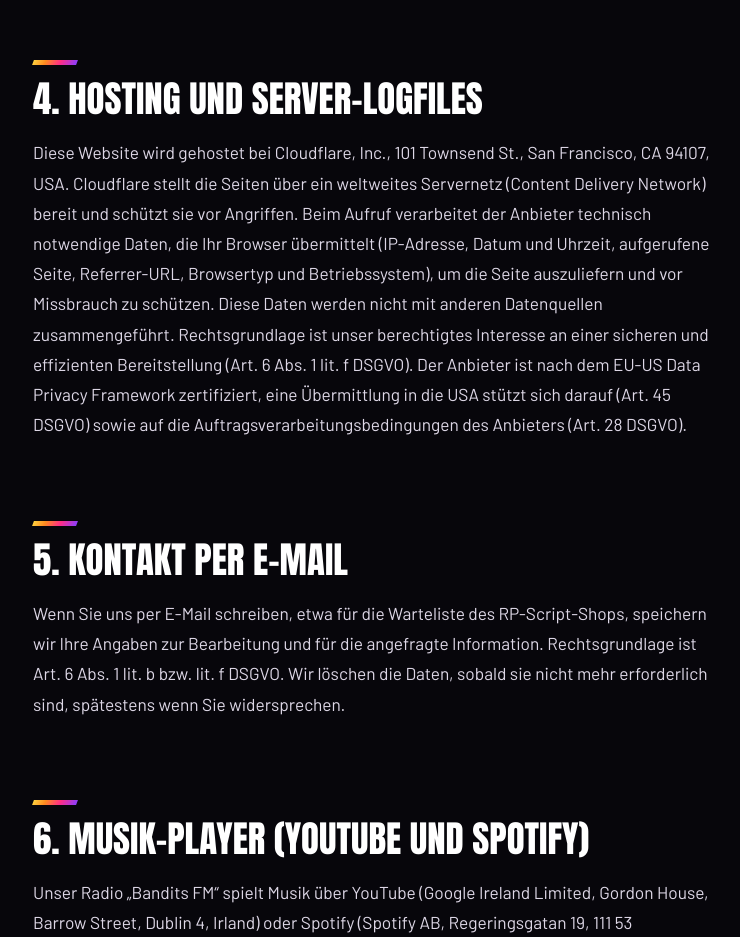
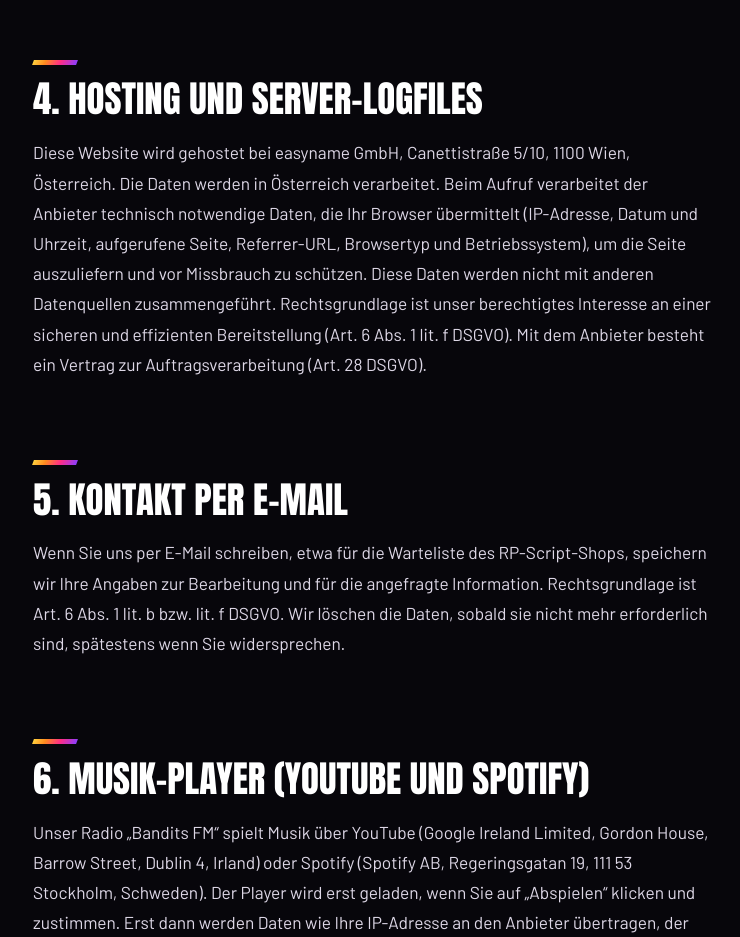
Before and after one commit to n0w8/palmbandits, an Astro site: page /datenschutz in a window 1280 px wide. Shown: the part 1220-2157 px from the top of the page, without its empty margins (267-1007 px from the left). Built offline with nearby package versions, Linux system fonts and the light colour scheme; Astro itself is replaced by a stand-in of ours; a web font is replaced by a local one.

Commit message:
Hosting auf easyname: Deploy per FTPS, .htaccess, Datenschutz mit easyname als Hoster
Co-Authored-By: Claude Opus 5.5 <noreply@anthropic.com>

```diff
--- a/src/config.ts
+++ b/src/config.ts
@@ -30,7 +30,7 @@ export const NEWSLETTER_ACTION = '';
 export const CONTACT_EMAIL = 'office@fuchsmedia.at';
 
 // Hosting fuer die Datenschutzerklaerung: 'cloudflare' | 'github'
-export const HOSTING: 'cloudflare' | 'github' = 'cloudflare';
+export const HOSTING: 'easyname' | 'cloudflare' | 'github' = 'easyname';
 
 // Merch-Shop bei Spreadshirt (Spreadshop). Leer = "öffnet in Kürze".
 export const MERCH = {
--- a/src/pages/datenschutz.astro
+++ b/src/pages/datenschutz.astro
@@ -5,13 +5,20 @@ import Base from '../layouts/Base.astro';
 import { CONTACT_EMAIL, HOSTING, NEWSLETTER_ACTION } from '../config';
 
 const HOSTS = {
+  easyname: {
+    name: 'easyname GmbH, Canettistraße 5/10, 1100 Wien, Österreich',
+    text: 'Die Daten werden in Österreich verarbeitet.',
+    us: false,
+  },
   cloudflare: {
     name: 'Cloudflare, Inc., 101 Townsend St., San Francisco, CA 94107, USA',
     text: 'Cloudflare stellt die Seiten über ein weltweites Servernetz (Content Delivery Network) bereit und schützt sie vor Angriffen.',
+    us: true,
   },
   github: {
     name: 'GitHub, Inc., 88 Colin P. Kelly Jr. Street, San Francisco, CA 94107, USA',
     text: 'GitHub stellt die Seiten über den Dienst GitHub Pages bereit.',
+    us: true,
   },
 };
 const host = HOSTS[HOSTING];
@@ -49,8 +56,9 @@ const host = HOSTS[HOSTING];
       die Ihr Browser übermittelt (IP-Adresse, Datum und Uhrzeit, aufgerufene Seite, Referrer-URL, Browsertyp und Betriebssystem),
       um die Seite auszuliefern und vor Missbrauch zu schützen. Diese Daten werden nicht mit anderen Datenquellen zusammengeführt.
       Rechtsgrundlage ist unser berechtigtes Interesse an einer sicheren und effizienten Bereitstellung (Art. 6 Abs. 1 lit. f DSGVO).
-      Der Anbieter ist nach dem EU-US Data Privacy Framework zertifiziert, eine Übermittlung in die USA stützt sich darauf
-      (Art. 45 DSGVO) sowie auf die Auftragsverarbeitungsbedingungen des Anbieters (Art. 28 DSGVO).
+      {' '}{host.us
+        ? 'Der Anbieter ist nach dem EU-US Data Privacy Framework zertifiziert, eine Übermittlung in die USA stützt sich darauf (Art. 45 DSGVO) sowie auf die Auftragsverarbeitungsbedingungen des Anbieters (Art. 28 DSGVO).'
+        : 'Mit dem Anbieter besteht ein Vertrag zur Auftragsverarbeitung (Art. 28 DSGVO).'}
     </p>
 
     <h2>5. Kontakt per E-Mail</h2>
```
Also changed, not shown: .github/workflows/deploy.yml (added), 1 other file.
